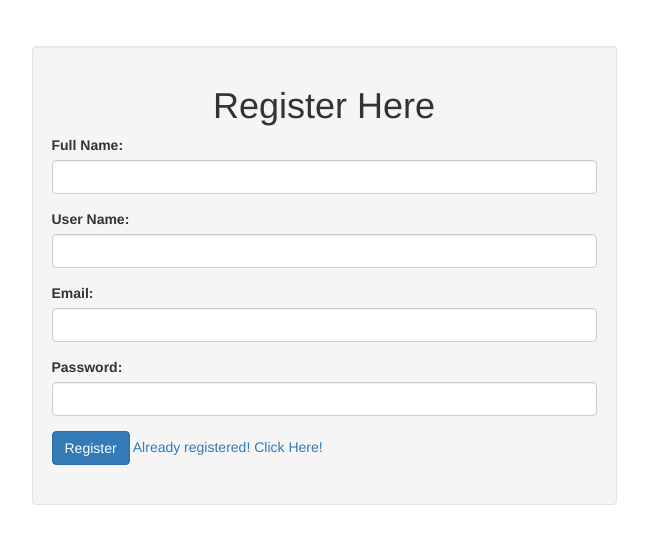
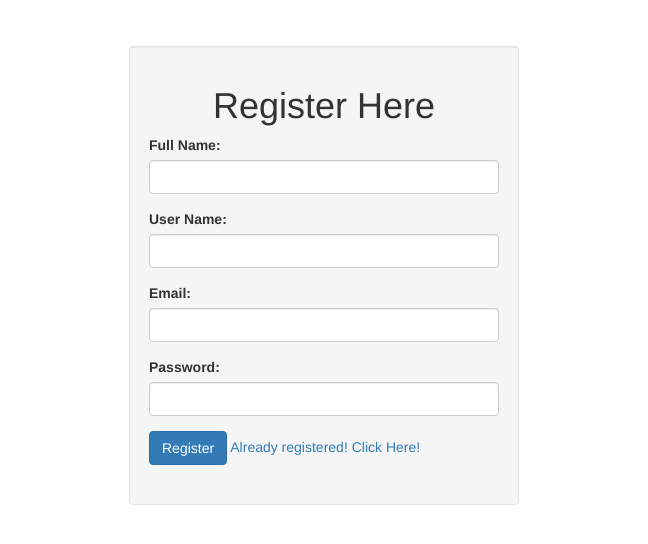
Before and after one commit to NitishDiwakar/login-and-registration-with-oop-php-and-mysqli, a PHP site: page /registration.php in a window 1280 px wide. Shown: the top 544 px of the page, without its empty margins (316-964 px from the left). Run offline with PHP 8.4, Linux system fonts and the light colour scheme; some libraries are stand-ins or nearby versions.

Commit message:
Update registration.php

```diff
--- a/registration.php
+++ b/registration.php
@@ -6,12 +6,13 @@
 	<link rel="stylesheet" href="https://maxcdn.bootstrapcdn.com/bootstrap/3.3.7/css/bootstrap.min.css">
 	<script src="https://ajax.googleapis.com/ajax/libs/jquery/3.2.1/jquery.min.js"></script>
 	<script src="https://maxcdn.bootstrapcdn.com/bootstrap/3.3.7/js/bootstrap.min.js"></script>
+	<meta name="viewport" content="width=device-width, initial-scale=1.0">
 </head>
 <body>
 <div class="container">
 <div class="row" style="margin-top: 4%;">
-<div class="col-md-3"></div>
-<div class="col-md-6 well">
+<div class="col-md-4"></div>
+<div class="col-md-4 well">
 <h1 class="text-center">Register Here</h1>
 	<form action="include/register.php" method="post" name="reg">
 		<div class="form-group">
@@ -20,7 +21,7 @@
 		</div>
 		<div class="form-group">
 		<label>User Name:</label>
-		<input class="form-control" type="text" name="uname" required="" />
+		<input class="form-control" type="text" name="uname" autocomplete="off" required="" />
 		</div>
 		<div class="form-group">
 		<label>Email:</label>
@@ -42,7 +43,7 @@
 		}
 	?>
 </div>
-<div class="col-md-3"></div>
+<div class="col-md-4"></div>
 </div> <!-- End row -->
 </div> <!-- End container -->
 </body>
```
